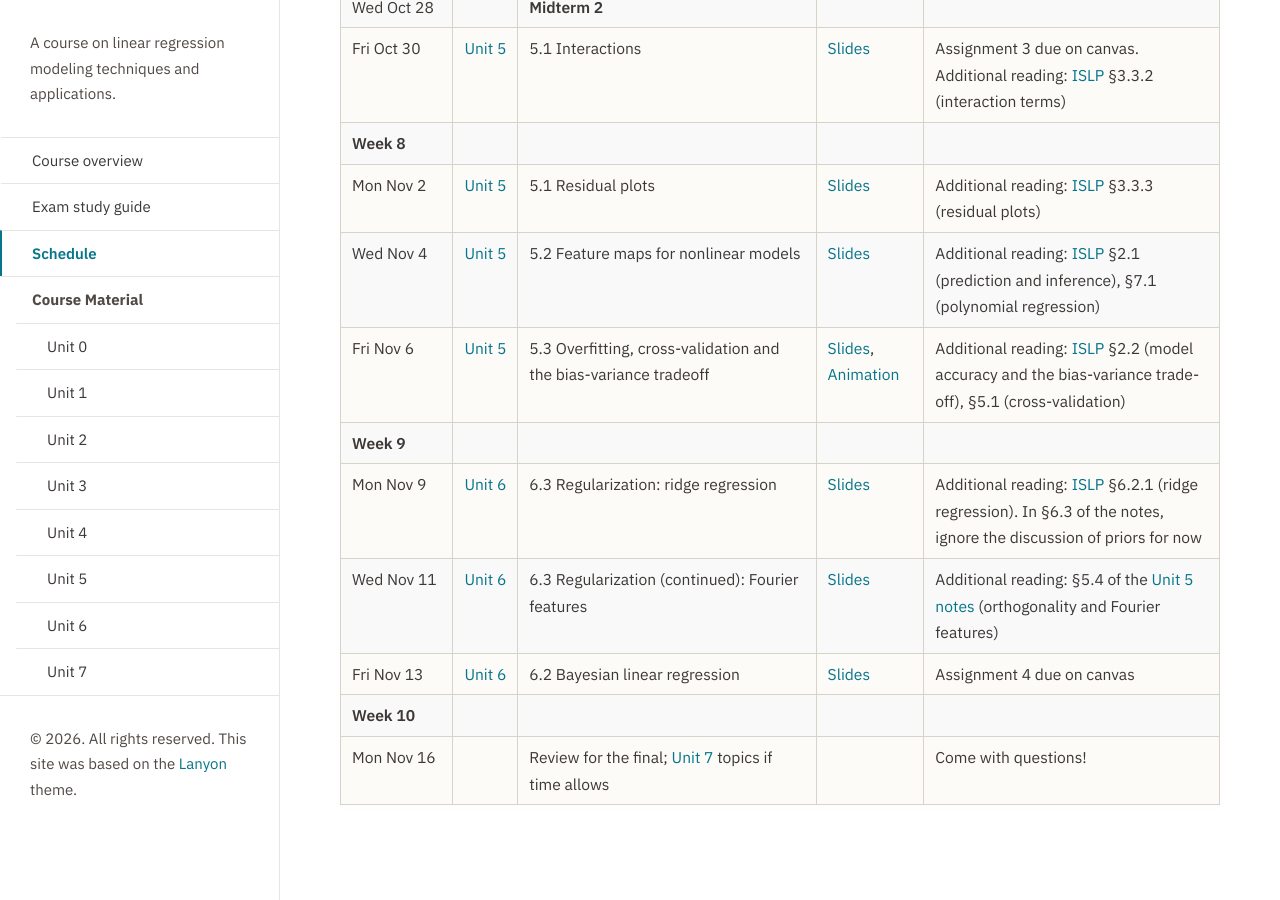
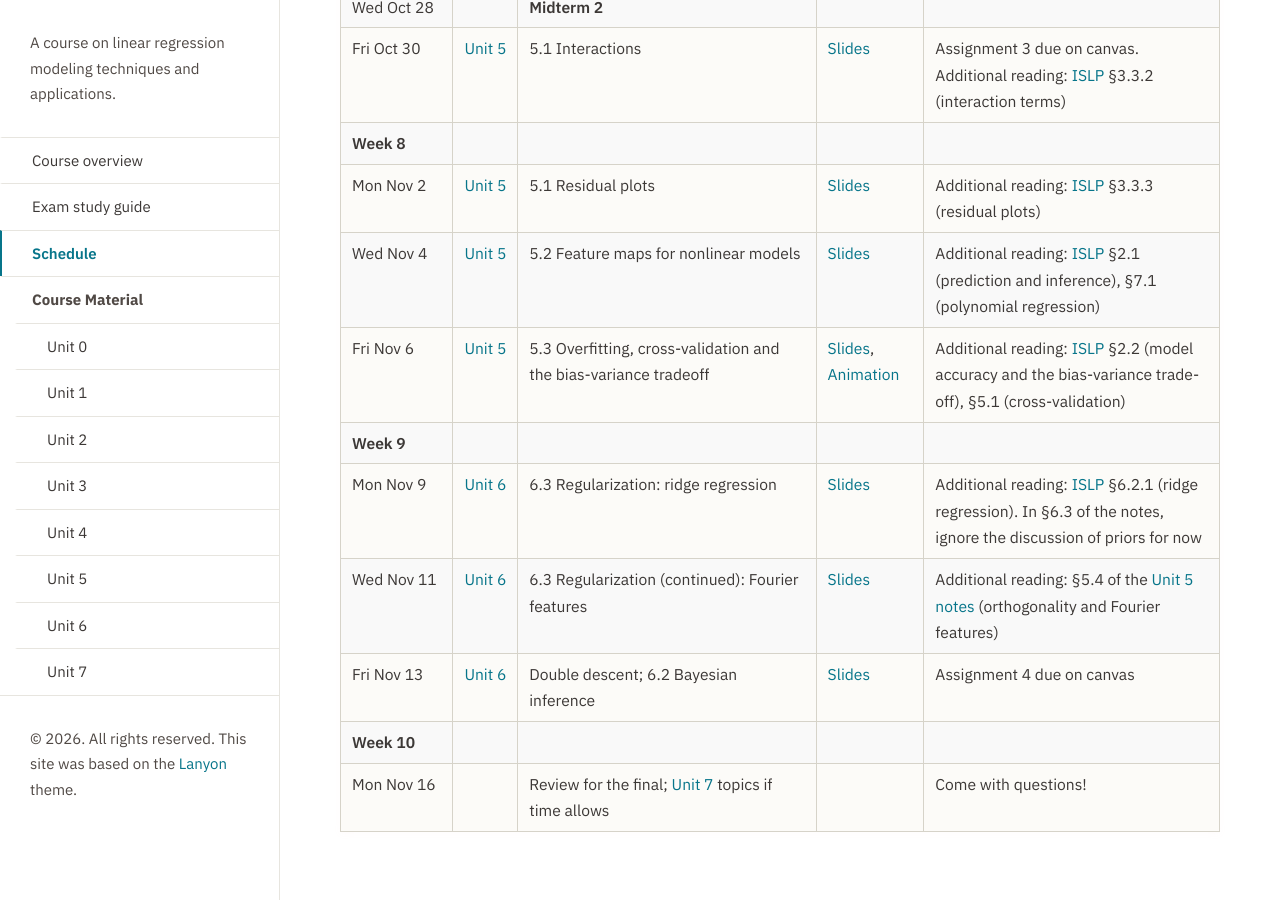
Before and after one commit to elevien/math50_2026, a Jekyll site: the page built from schedule.md, in a window 1280 px wide and 900 px high, scrolled down 2014 px. Built offline with Jekyll 4.4.1, drawn with Linux system fonts in a browser that asks for light colours; before the commit the page ends 2887 px from its top, so only the background shows below that.

Commit message:
Publish from math50_sandbox@0b2244d

```diff
--- a/schedule.md
+++ b/schedule.md
@@ -49,7 +49,7 @@ Before going through Unit 1, please review [Unit 0]({{ '/unit0/' | relative_url
 | **Week 9** | | | | |
 | Mon Nov 9 | [Unit 6]({{ '/unit6/' | relative_url }}) | 6.3 Regularization: ridge regression | [Slides]({{ '/unit6/slides-11-09.pdf' | relative_url }}) | Additional reading: [ISLP](https://www.statlearning.com/) §6.2.1 (ridge regression). In §6.3 of the notes, ignore the discussion of priors for now |
 | Wed Nov 11 | [Unit 6]({{ '/unit6/' | relative_url }}) | 6.3 Regularization (continued): Fourier features | [Slides]({{ '/unit6/slides-11-11.pdf' | relative_url }}) | Additional reading: §5.4 of the [Unit 5 notes]({{ '/unit5/' | relative_url }}#sec-5-4) (orthogonality and Fourier features) |
-| Fri Nov 13 | [Unit 6]({{ '/unit6/' | relative_url }}) | 6.2 Bayesian linear regression | [Slides]({{ '/unit6/slides-11-13.pdf' | relative_url }}) | Assignment 4 due on canvas |
+| Fri Nov 13 | [Unit 6]({{ '/unit6/' | relative_url }}) | Double descent; 6.2 Bayesian inference | [Slides]({{ '/unit6/slides-11-13.pdf' | relative_url }}) | Assignment 4 due on canvas |
 | **Week 10** | | | | |
 | Mon Nov 16 | | Review for the final; [Unit 7]({{ '/unit7/' | relative_url }}) topics if time allows | | Come with questions! |
 
```
Also changed, not shown: 1 other file.
